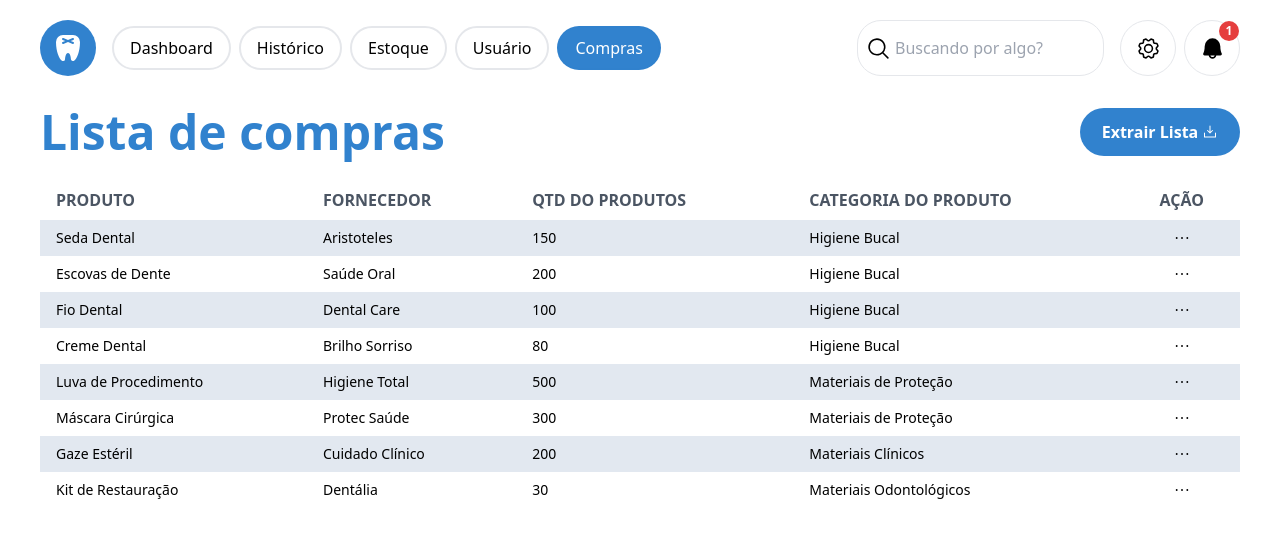
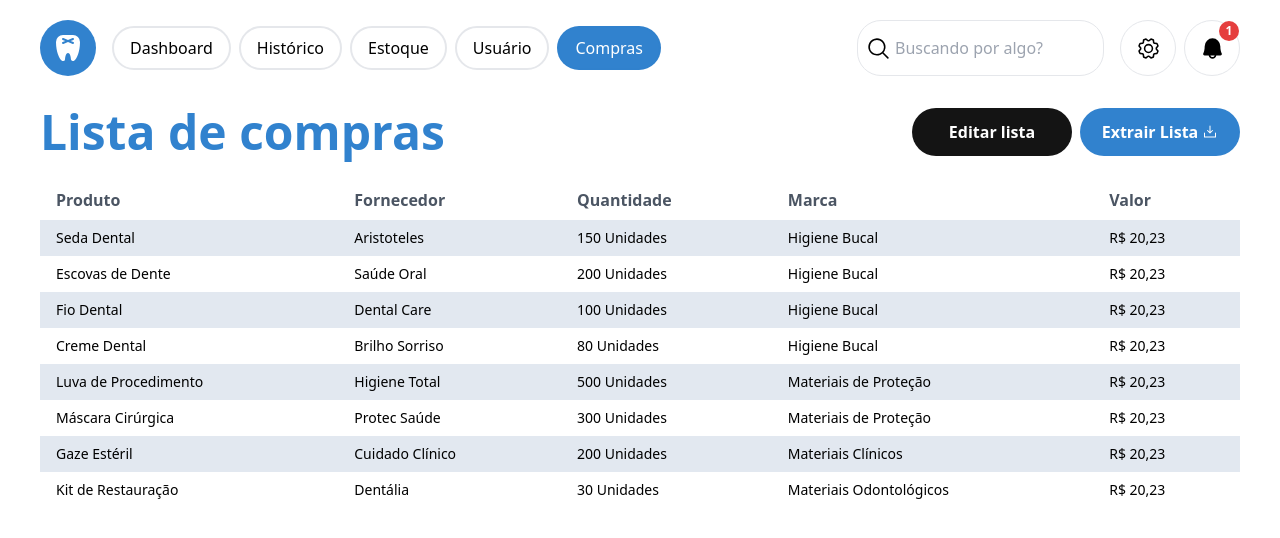
Before and after one commit to AristotelesAlves/OdontoFlow, a Next.js app in the folder front/: page /compras in a window 1280 px wide. Shown: the top 538 px of the page. Built offline with nearby package versions, Linux system fonts and the light colour scheme; what tailwindcss-animated would draw is missing.

Commit message:
nova tela da lista de compra

```diff
--- a/front/src/app/compras/page.jsx
+++ b/front/src/app/compras/page.jsx
@@ -1,6 +1,6 @@
 "use client"
 
-import { Download, DownloadSimple } from "@phosphor-icons/react/dist/ssr";
+import { Download, DownloadSimple, Plus, X } from "@phosphor-icons/react/dist/ssr";
 import RootLayout from "../../components/layout/RootLayout";
 import PdfListBuy from "../../components/modal/PdfListBuy";
 import Table from "../../components/Table";
@@ -10,17 +10,19 @@ import { useState } from "react";
 export default function page(){
 
     const data = [
-        { PRODUTO: 'Seda Dental', Fornecedor: 'Aristoteles', QTD_DO_PRODUTOS: 150, CATEGORIA_DO_PRODUTO: 'Higiene Bucal' },
-        { PRODUTO: 'Escovas de Dente', Fornecedor: 'Saúde Oral', QTD_DO_PRODUTOS: 200, CATEGORIA_DO_PRODUTO: 'Higiene Bucal' },
-        { PRODUTO: 'Fio Dental', Fornecedor: 'Dental Care', QTD_DO_PRODUTOS: 100, CATEGORIA_DO_PRODUTO: 'Higiene Bucal' },
-        { PRODUTO: 'Creme Dental', Fornecedor: 'Brilho Sorriso', QTD_DO_PRODUTOS: 80, CATEGORIA_DO_PRODUTO: 'Higiene Bucal' },
-        { PRODUTO: 'Luva de Procedimento', Fornecedor: 'Higiene Total', QTD_DO_PRODUTOS: 500, CATEGORIA_DO_PRODUTO: 'Materiais de Proteção' },
-        { PRODUTO: 'Máscara Cirúrgica', Fornecedor: 'Protec Saúde', QTD_DO_PRODUTOS: 300, CATEGORIA_DO_PRODUTO: 'Materiais de Proteção' },
-        { PRODUTO: 'Gaze Estéril', Fornecedor: 'Cuidado Clínico', QTD_DO_PRODUTOS: 200, CATEGORIA_DO_PRODUTO: 'Materiais Clínicos' },
-        { PRODUTO: 'Kit de Restauração', Fornecedor: 'Dentália', QTD_DO_PRODUTOS: 30, CATEGORIA_DO_PRODUTO: 'Materiais Odontológicos' }
+        { PRODUTO: 'Seda Dental', Fornecedor: 'Aristoteles', QTD_DO_PRODUTOS: 150, valor: 20.23, CATEGORIA_DO_PRODUTO: 'Higiene Bucal' },
+        { PRODUTO: 'Escovas de Dente', Fornecedor: 'Saúde Oral', QTD_DO_PRODUTOS: 200,valor: 20.23, CATEGORIA_DO_PRODUTO: 'Higiene Bucal' },
+        { PRODUTO: 'Fio Dental', Fornecedor: 'Dental Care', QTD_DO_PRODUTOS: 100,valor: 20.23, CATEGORIA_DO_PRODUTO: 'Higiene Bucal' },
+        { PRODUTO: 'Creme Dental', Fornecedor: 'Brilho Sorriso', QTD_DO_PRODUTOS: 80,valor: 20.23, CATEGORIA_DO_PRODUTO: 'Higiene Bucal' },
+        { PRODUTO: 'Luva de Procedimento', Fornecedor: 'Higiene Total', QTD_DO_PRODUTOS: 500,valor: 20.23, CATEGORIA_DO_PRODUTO: 'Materiais de Proteção' },
+        { PRODUTO: 'Máscara Cirúrgica', Fornecedor: 'Protec Saúde', QTD_DO_PRODUTOS: 300,valor: 20.23, CATEGORIA_DO_PRODUTO: 'Materiais de Proteção' },
+        { PRODUTO: 'Gaze Estéril', Fornecedor: 'Cuidado Clínico', QTD_DO_PRODUTOS: 200,valor: 20.23, CATEGORIA_DO_PRODUTO: 'Materiais Clínicos' },
+        { PRODUTO: 'Kit de Restauração', Fornecedor: 'Dentália', QTD_DO_PRODUTOS: 30,valor: 20.23, CATEGORIA_DO_PRODUTO: 'Materiais Odontológicos' }
     ];
 
     const [pdfModal, setPdfModal] = useState(false)
+    const [newProductList, setNewProductList] = useState(false)
+    const [editList, setEditList] = useState(false)
 
     return (
         <RootLayout>
@@ -31,15 +33,129 @@ export default function page(){
                 <h1 className="font-bold text-blue text-5xl">
                     Lista de compras
                 </h1>
-                <button onClick={() => setPdfModal(true)} className="flex gap-1 w-40 h-12 bg-blue text-white rounded-[100px] items-center justify-center font-semibold">
-                    Extrair Lista
-                    <DownloadSimple/>
-                </button>
+                <div className="flex gap-2 items-center">
+                    <button onClick={() => setEditList(!editList)} className="flex gap-1 w-40 h-12 bg-black text-white rounded-[100px] items-center justify-center font-semibold">
+                        {editList ? 'Cancelar' : 'Editar lista'}
+                    </button>
+                    {editList ? (
+                        <button className="flex gap-1 w-40 h-12 bg-blue text-white rounded-[100px] items-center justify-center font-semibold">
+                            Salvar
+                        </button>
+                    ) : (
+                        <button onClick={() => setPdfModal(true)} className="flex gap-1 w-40 h-12 bg-blue text-white rounded-[100px] items-center justify-center font-semibold">
+                            Extrair Lista
+                            <DownloadSimple/>
+                        </button>
+                    )}
+                </div>
             </div>
 
-            <div className="overflow-auto">
-                <Table data={data} type={'lista compras'} acao={true}/>
-            </div>
+            <table className="w-full text-left">
+                <thead>
+                    <tr>
+                        <th className="px-4 py-2 text-left text-gray-600 text-base">
+                            Produto
+                        </th>
+                        <th className="px-4 py-2 text-left text-gray-600 text-base">
+                            Fornecedor
+                        </th>
+                        <th className="px-4 py-2 text-left text-gray-600 text-base">
+                            Quantidade
+                        </th>
+                        <th className="px-4 py-2 text-left text-gray-600 text-base">
+                            Marca
+                        </th>
+                        <th className="px-4 py-2 text-left text-gray-600 text-base">
+                            Valor
+                        </th>
+                    </tr>
+                </thead>
+                <tbody>
+                    {data.map((item, index) => (
+                        <tr key={item.id || index} className={`cursor-pointer text-sm transition-colors py-2 ${index % 2 === 0 ? 'bg-[#E2E8F0]' : ''}`}>
+                            <td className="px-4 py-2">
+                                {
+                                    editList && (
+                                        <input className="w-10 " type="checkbox" name="" id="" />
+                                    )
+                                }
+                                {item.PRODUTO}
+                            </td>
+                            <td className="px-4 py-2">
+                                {item.Fornecedor}
+                            </td>
+                            <td className="px-4 py-2">
+                                {item.QTD_DO_PRODUTOS} Unidades
+                            </td>
+                            <td className="px-4 py-2">
+                                {item.CATEGORIA_DO_PRODUTO}
+                            </td>
+                            <td className="px-4 py-2">
+                                R$ {item.valor.toString().replace('.',',')}
+                            </td>
+                        </tr>
+                    ))}
+                    {
+                        newProductList && (
+                            <tr className="bg-gray-300">
+                                <td className="px-3 py-1">
+                                    <input className="w-full rounded-md px-2 py-1 outline-none" placeholder="Nome do produto" type="text" />
+                                </td>
+                                <td className="px-3 py-1">
+                                    <input className="w-full rounded-md px-2 py-1 outline-none" placeholder="Fornecedor" type="text" />
+                                </td>
+                                <td className="px-3 py-1">
+                                    <input className="w-full rounded-md px-2 py-1 outline-none" placeholder="Quantidade" type="text" />
+                                </td>
+                                <td className="px-3 py-1">
+                                    <input className="w-full rounded-md px-2 py-1 outline-none" placeholder="Marca" type="text" />
+                                </td>
+                                <td className="px-3 py-1">
+                                    <input className="w-full rounded-md px-2 py-1 outline-none" placeholder="Valor" type="text" />
+                                </td>
+                                <td>
+                                    <button>
+                                        Adicionar
+                                    </button>
+                                </td>
+                            </tr>
+                        )
+                    }
+                </tbody>
+            </table>
+            {editList && (
+                <div className="flex gap-2 items-center">
+                    <button onClick={() => setNewProductList(!newProductList)} className="w-[230px] h-[52px] rounded-md bg-blue bg-opacity-40 text-blue font-semibold">
+                        {newProductList ? (
+                            <div className="flex items-center justify-center gap-1">
+                                <span className="p-1 rounded-full bg-blue text-blue">
+                                    <X  className="text-sky-200 text-opacity-100"/>
+                                </span>
+                                <span>
+                                    Cancelar
+                                </span>
+                            </div>
+                        ) : (
+                            <div className="flex items-center justify-center gap-1">
+                                <span className="p-1 rounded-full  bg-blue text-blue">
+                                    <Plus className="text-sky-200 text-opacity-100"/>
+                                </span>
+                                <span>
+                                    Adicionar intem na lista
+                                </span>
+                            </div>
+                        ) }
+                    </button>
+                    <button className="w-[278px] h-[52px] rounded-md flex bg-red bg-opacity-40 text-red font-semibold items-center justify-center gap-1">
+                        <span className="p-1 rounded-full bg-red ">
+                            <X  className="text-orange-200 text-opacity-60"/>
+                        </span>
+                        <span>
+                            Remover itens selecionados
+                        </span>
+                    </button>
+                </div>
+            )}
 
         </RootLayout>
     )
--- a/front/src/components/modal/UserModal.jsx
+++ b/front/src/components/modal/UserModal.jsx
@@ -24,7 +24,7 @@ export function UserModal({nome, email, cpf, onClose, type}){
                 <InputWithLabel label={'CPF'} value={cpf}/>
                 <InputWithLabel label={'Senha'} type="password"/>
                 <div className=" flex gap-1 items-center ">
-                    <button onClick={onClose} className="py-1  bg-zinc rounded-md w-full">
+                    <button onClick={onClose} className="py-1  bg-zinc-opacity rounded-md w-full">
                         Cancelar
                     </button>
                     <button className="py-1  bg-blue text-white rounded-md w-full">
--- a/front/tailwind.config.js
+++ b/front/tailwind.config.js
@@ -13,6 +13,7 @@ module.exports = {
         'teal':'#81E6D9',
         'red':'#E53E3E',
         'zinc':'rgba(20, 20, 20)',
+        'zinc-opacity':'rgba(20, 20, 20,50)',
         'black':'rgba(20, 20, 20, 1)',
       },
     },
```
Also changed, not shown: front/src/components/layout/RootLayout.js (+23 -23 lines), front/src/app/login/page.jsx (indentation only).
